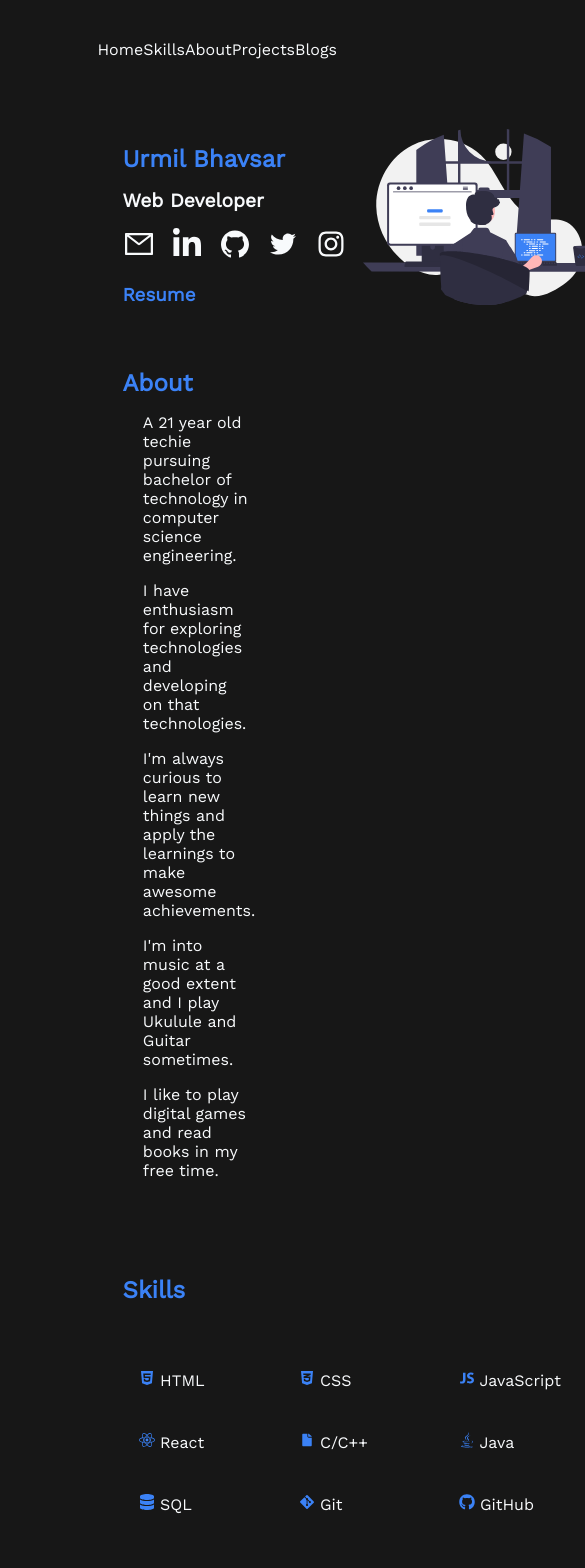
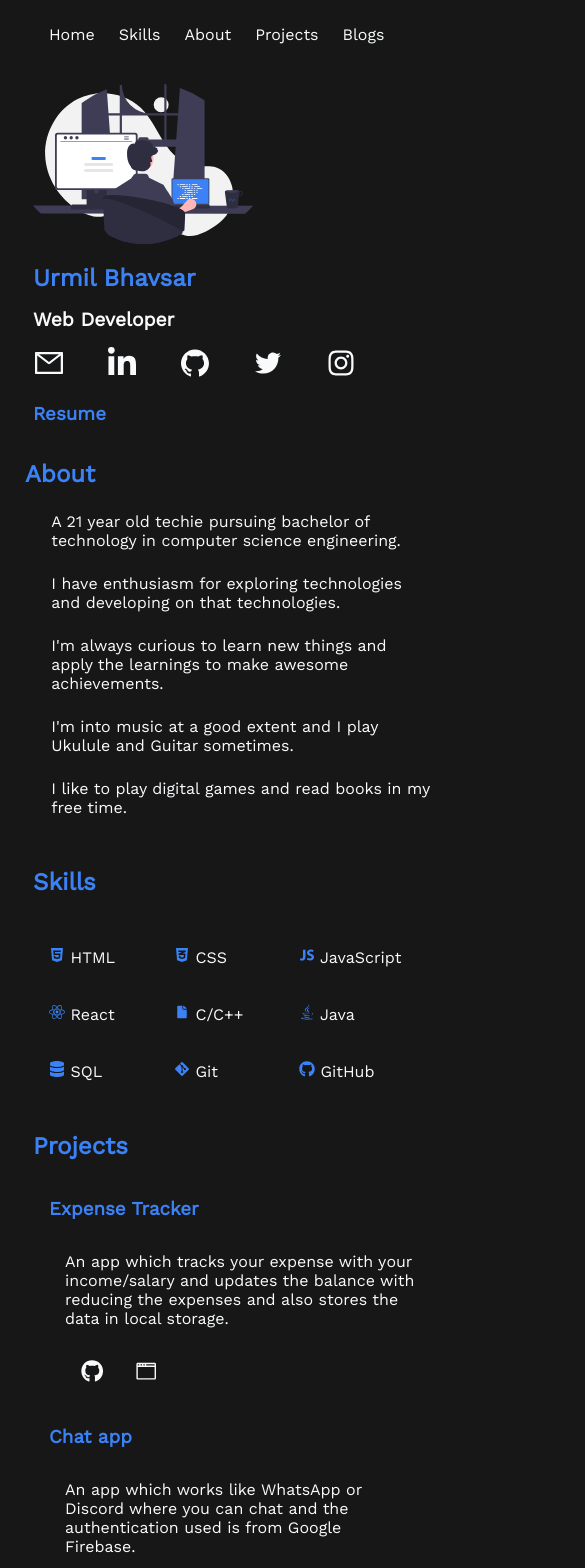
Before and after one commit to urmil22/portfolio-2.0, a React (Create React App) app: page / in a window 390 px wide. Shown: the top 1568 px of the page, 585 px wide, since content can reach past the window. Built offline with nearby package versions, Linux system fonts and the light colour scheme.

Commit message:
made responsive

```diff
--- a/src/App.css
+++ b/src/App.css
@@ -163,3 +163,62 @@ footer p {
   text-align: center;
   font-size: 1.3em;
 }
+
+@media only screen and (max-width: 700px) {
+  header{
+    width: 90vw;
+    margin: 25px auto 30px 25px;
+  }
+
+  nav ul li{
+    list-style-type: none;
+    display: inline-block;
+    margin-left: 1.5rem;
+  }
+  section{
+    width: 100vw;
+    margin: 15px auto;
+    margin-left: 0.5rem;
+ }
+
+.container {
+  display: flex;
+  flex-direction: column-reverse;
+  justify-content: space-between;
+}
+
+#img{
+  height: 10rem;
+}
+
+.about {
+  color: var(--links-color);
+  margin: auto;
+  width: 100vw;
+}
+
+.about p{
+  margin-top: 1.5rem;
+  width: 100vw;
+  margin-left: 1rem;
+}
+
+.skills{
+  display: grid;
+  grid-template-columns: 120px 120px 180px;
+  grid-gap: 5px;
+}
+
+.project p{
+  margin: 1rem;
+  margin-top: 2rem;
+  margin-bottom: 2rem;
+  width: 90vw;
+}
+
+footer {
+  text-align: center;
+  padding-left: 3rem;
+}
+
+}
```
